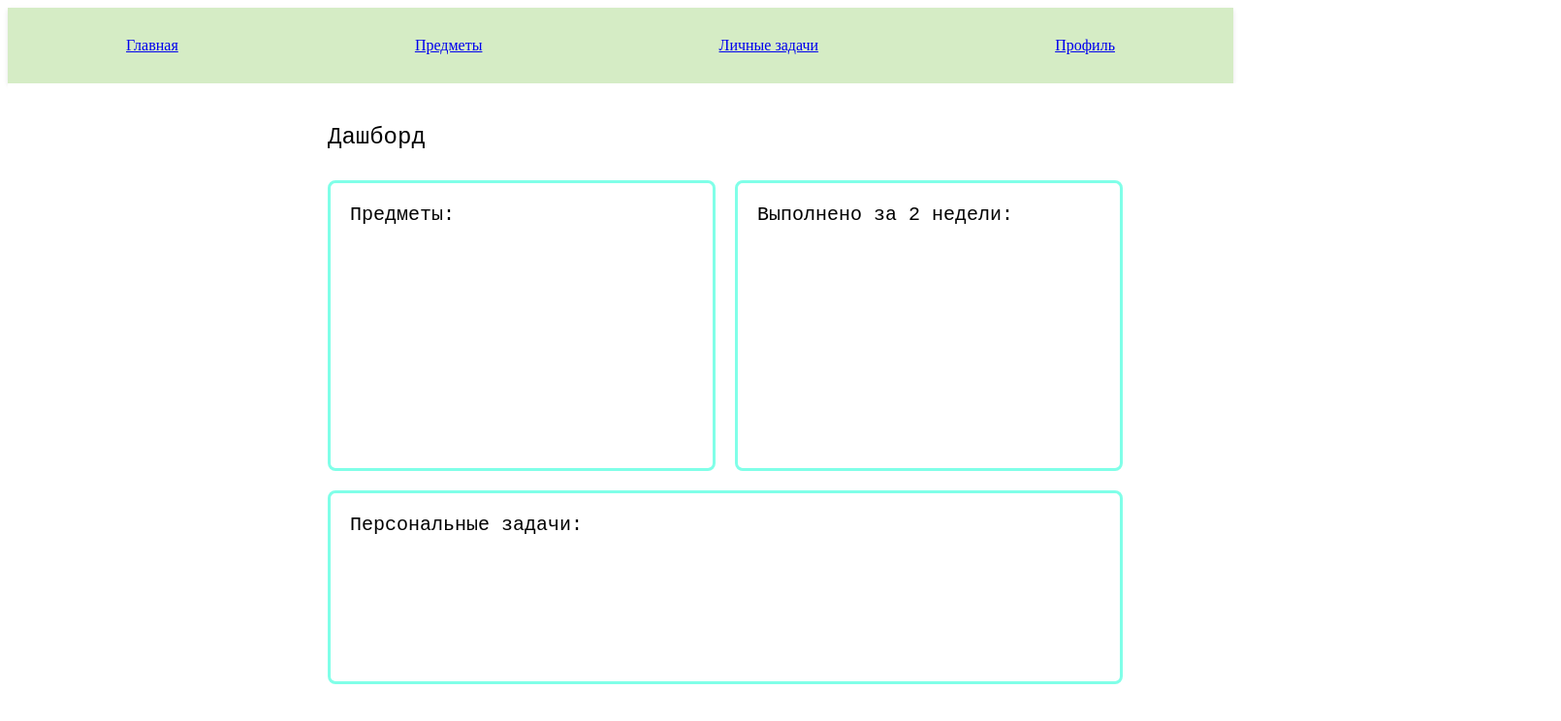
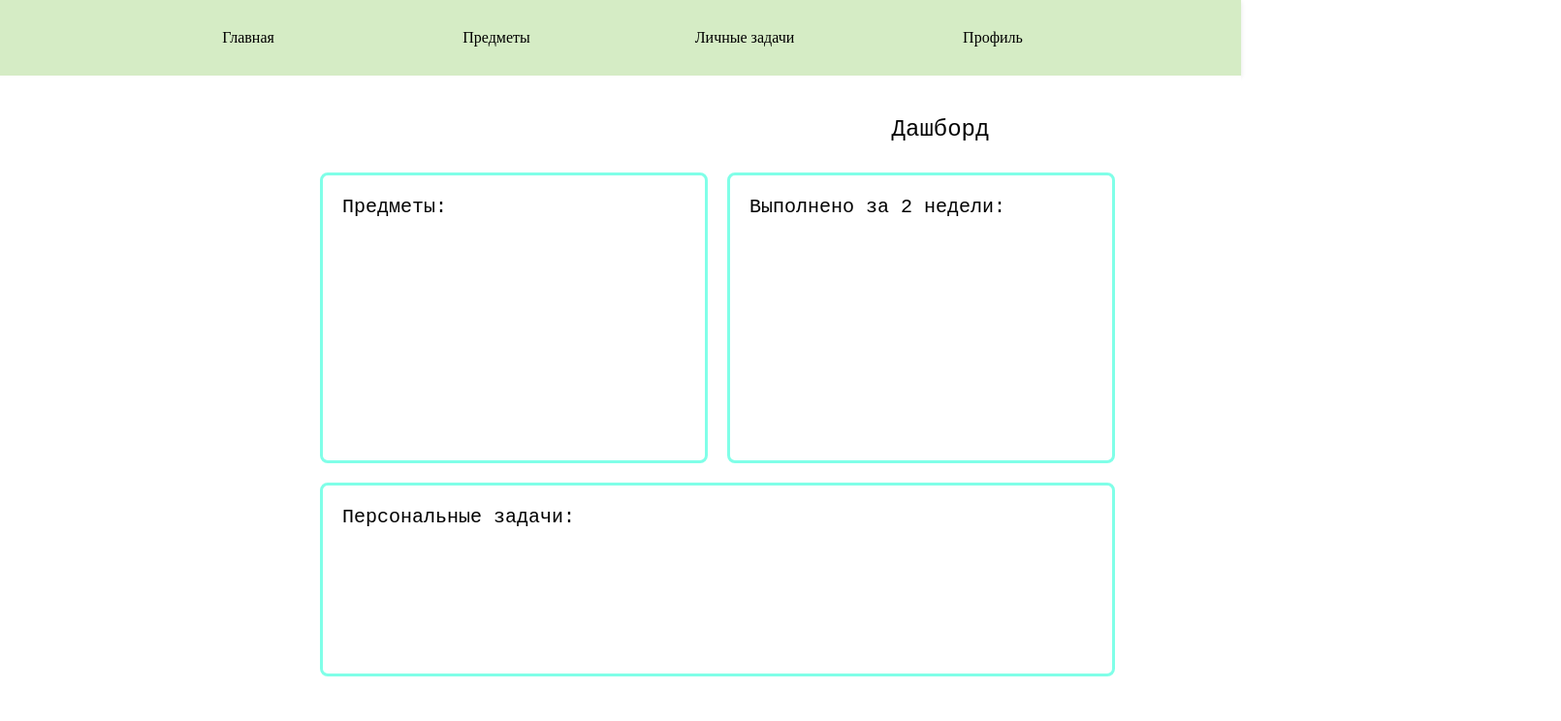
Before and after one commit to DarkenHatake/ProjectInfoBez, a React (Create React App) app: page / in a window 1280 px wide. Shown: the top 744 px of the page at 97% size, 1610 px wide, since content can reach past the window. Built offline with nearby package versions, Linux system fonts and the light colour scheme.

Commit message:
Саша исправлял что-то

```diff
--- a/public/index.html
+++ b/public/index.html
@@ -6,9 +6,13 @@
     <title>React App</title>
     <link href="https://fonts.googleapis.com/css2?family=Inter:wght@400;500&display=swap" rel="stylesheet">
   </head>
-  <body>
+  <body style="margin: 0;">
     <noscript>You need to enable JavaScript to run this app.</noscript>
+
     <div id="root">
     </div>
+    <style>
+
+    </style>
   </body>
 </html>
--- a/src/components/ComponentsStyles/Main.css
+++ b/src/components/ComponentsStyles/Main.css
@@ -1,4 +1,5 @@
 /* Основной контейнер */
+
 .main-container {
     position: absolute;
     width: 100%;
@@ -6,6 +7,7 @@
     background: #ffffff;
     padding: 20px;
     box-sizing: border-box;
+    margin: 0;
   }
 
   /* Надпись "Дашборд" */
--- a/src/components/ComponentsStyles/Navigation.css
+++ b/src/components/ComponentsStyles/Navigation.css
@@ -1,3 +1,4 @@
+
 .navigation {
     display: flex;
     justify-content: space-around;
@@ -17,8 +18,12 @@
     text-align: center;
     transition: background-color 0.3s;
     border-radius: 5px;
+
 }
-
+a{
+    text-decoration: none;
+    color: black;
+}
 .nav-item:hover {
     background-color: #b3d9a5; /* Darker green on hover */
     border-radius: 5px;
--- a/src/components/Navigation.js
+++ b/src/components/Navigation.js
@@ -5,6 +5,7 @@ import './ComponentsStyles/Navigation.css';
 const Navigation = () => {
     return (
         <div className="navigation">
+            <div style={{display: 'flex', width:'80%'}}>
                 <div className="nav-item">
                     <Link to="/">Главная</Link>
                 </div>
@@ -14,9 +15,12 @@ const Navigation = () => {
                 <div className="nav-item">
                     <Link to="/personal-tasks">Личные задачи</Link>
                 </div>
+
                 <div className="nav-item profile">
                     <Link to="/profile">Профиль</Link>
                 </div>
+            </div>
+
         </div>
     );
 };
--- a/src/styles/App.css
+++ b/src/styles/App.css
@@ -1,3 +1,6 @@
+*{
+    width: 100%;
+}
 .app {
     width: 100%;
     margin: 0;
```
Also changed, not shown: src/components/Login.js (+8 -2 lines), src/components/Register.js (+8 -1 lines). Lines whose indentation alone changed are shown as unchanged.
